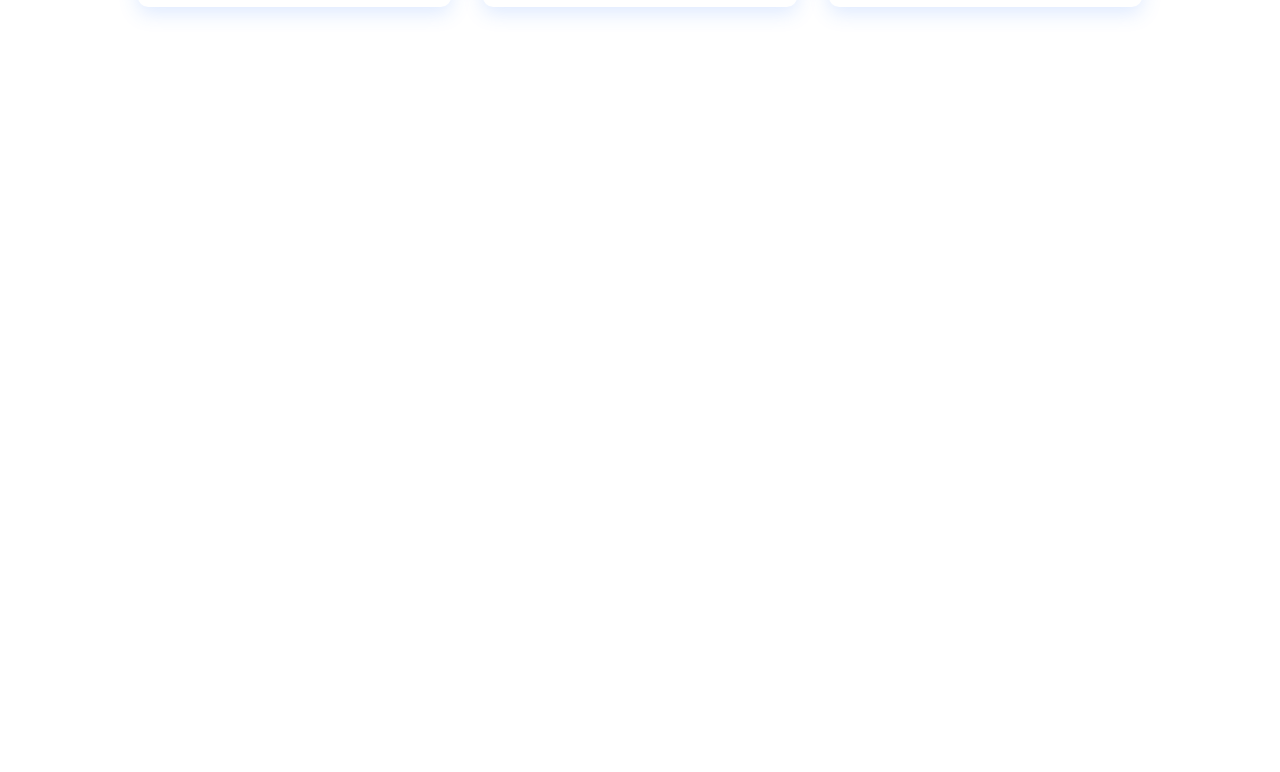
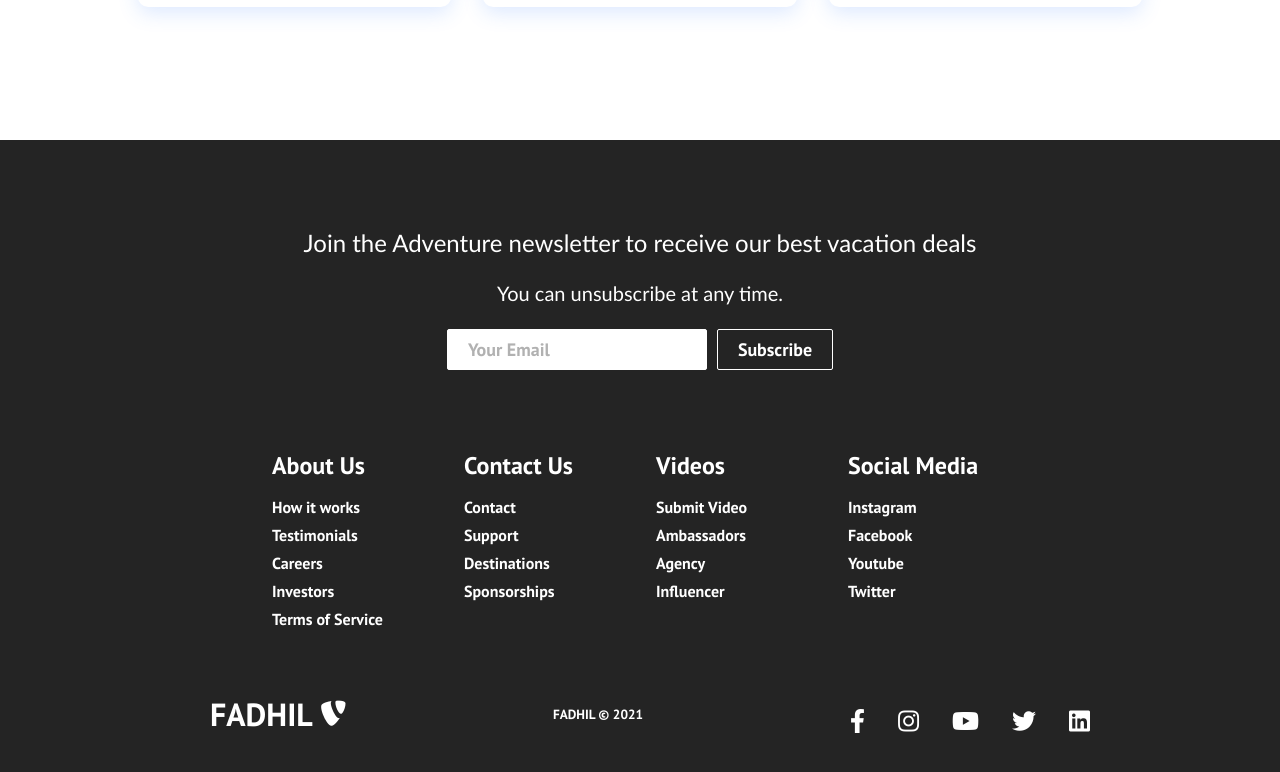
Before and after one commit to ridhanf/rfadhil-fe-react, a React (Create React App) app: page / in a window 1280 px wide. Shown: the part 1785-2557 px from the top of the page. Before the commit the page ends 1925 px from the top, so only its background shows below. Built offline with nearby package versions, Linux system fonts and the light colour scheme.

Commit message:
add footer

```diff
--- /dev/null
+++ b/src/components/Footer.css
@@ -0,0 +1,163 @@
+.footer-container {
+  background-color: #242424;
+  padding: 4rem 0 2rem 0;
+  display: flex;
+  flex-direction: column;
+  justify-content: center;
+  align-items: center;
+}
+
+.footer-subscription {
+  display: flex;
+  flex-direction: column;
+  justify-content: center;
+  align-items: center;
+  text-align: center;
+
+  margin-bottom: 24px;
+  padding: 24px;
+  color: #fff;
+}
+
+.footer-subscription > p {
+  font-family: 'Trebuchet MS', 'Lucida Sans Unicode', 'Lucida Grande',
+    'Lucida Sans', Arial, sans-serif;
+}
+
+.footer-subscription-heading {
+  margin-bottom: 24px;
+  font-size: 24px;
+}
+
+.footer-subscription-text {
+  margin-bottom: 24px;
+  font-size: 20px;
+}
+
+.footer-input {
+  padding: 8px 20px;
+  border-radius: 2px;
+  margin-right: 10px;
+  outline: none;
+  border: none;
+  font-size: 18px;
+  margin-bottom: 16px;
+  border: 1px solid #fff;
+}
+
+.footer-links {
+  width: 100%;
+  max-width: 1000px;
+  display: flex;
+  justify-content: center;
+}
+
+.footer-link-wrapper {
+  display: flex;
+}
+
+.footer-link-items {
+  display: flex;
+  flex-direction: column;
+  align-items: flex-start;
+  margin: 16px;
+  text-align: left;
+  width: 160px;
+  box-sizing: border-box;
+}
+
+.footer-link-items h2 {
+  margin-bottom: 16px;
+}
+
+.footer-link-items > h2 {
+  color: #fff;
+}
+
+.footer-link-items a {
+  color: #fff;
+  text-decoration: none;
+  margin-bottom: 0.5rem;
+}
+
+.footer-link-items a:hover {
+  color: #e9e9e9;
+  transition: 0.3s ease-out;
+}
+
+.footer-email-form h2 {
+  margin-bottom: 2rem;
+}
+
+.footer-input::placeholder {
+  color: #b1b1b1;
+}
+
+/* Social Icons */
+.social-icon-link {
+  color: #fff;
+  font-size: 24px;
+}
+
+.social-media {
+  max-width: 1000px;
+  width: 100%;
+}
+
+.social-media-wrap {
+  display: flex;
+  justify-content: space-between;
+  align-items: center;
+  width: 90%;
+  max-width: 1000px;
+  margin: 40px auto 0 auto;
+}
+
+.social-icons {
+  display: flex;
+  justify-content: space-between;
+  align-items: center;
+  width: 240px;
+}
+
+.social-logo {
+  color: #fff;
+  justify-self: start;
+  margin-left: 20px;
+  cursor: pointer;
+  text-decoration: none;
+  font-size: 2rem;
+  display: flex;
+  align-items: center;
+  margin-bottom: 16px;
+}
+
+.website-rights {
+  color: #fff;
+  margin-bottom: 16px;
+}
+
+@media screen and (max-width: 820px) {
+  .footer-links {
+    padding-top: 2rem;
+  }
+
+  .footer-input {
+    width: 100%;
+  }
+
+  .btn {
+    width: 100%;
+  }
+
+  .footer-link-wrapper {
+    flex-direction: column;
+  }
+
+  .social-media-wrap {
+    flex-direction: column;
+  }
+}
+
+@media screen and (max-width: 768px) {
+}
--- /dev/null
+++ b/src/components/Footer.js
@@ -0,0 +1,115 @@
+import React from 'react';
+import { Button } from './Button';
+import './Footer.css';
+import { Link } from 'react-router-dom';
+
+function Footer() {
+  return (
+    <div className='footer-container'>
+      <section className="footer-subscription">
+        <p className="footer-subscription-heading">
+          Join the Adventure newsletter to receive our best vacation deals
+        </p>
+        <p className="footer-subscription-text">
+          You can unsubscribe at any time.
+        </p>
+        <div className="input-areas">
+          <form action="">
+            <input type="email" name="email" placeholder="Your Email" className="footer-input" />
+            <Button buttonStyle='btn--outline'>Subscribe</Button>
+          </form>
+        </div>
+      </section>
+      <div class='footer-links'>
+        <div className='footer-link-wrapper'>
+          <div class='footer-link-items'>
+            <h2>About Us</h2>
+            <Link to='/sign-up'>How it works</Link>
+            <Link to='/'>Testimonials</Link>
+            <Link to='/'>Careers</Link>
+            <Link to='/'>Investors</Link>
+            <Link to='/'>Terms of Service</Link>
+          </div>
+          <div class='footer-link-items'>
+            <h2>Contact Us</h2>
+            <Link to='/'>Contact</Link>
+            <Link to='/'>Support</Link>
+            <Link to='/'>Destinations</Link>
+            <Link to='/'>Sponsorships</Link>
+          </div>
+        </div>
+        <div className='footer-link-wrapper'>
+          <div class='footer-link-items'>
+            <h2>Videos</h2>
+            <Link to='/'>Submit Video</Link>
+            <Link to='/'>Ambassadors</Link>
+            <Link to='/'>Agency</Link>
+            <Link to='/'>Influencer</Link>
+          </div>
+          <div class='footer-link-items'>
+            <h2>Social Media</h2>
+            <Link to='/'>Instagram</Link>
+            <Link to='/'>Facebook</Link>
+            <Link to='/'>Youtube</Link>
+            <Link to='/'>Twitter</Link>
+          </div>
+        </div>
+      </div>
+      <section class='social-media'>
+        <div class='social-media-wrap'>
+          <div class='footer-logo'>
+            <Link to='/' className='social-logo'>
+              FADHIL
+              <i class='fab fa-typo3' />
+            </Link>
+          </div>
+          <small class='website-rights'>FADHIL &copy; 2021</small>
+          <div class='social-icons'>
+            <Link
+              class='social-icon-link facebook'
+              to='/'
+              target='_blank'
+              aria-label='Facebook'
+            >
+              <i class='fab fa-facebook-f' />
+            </Link>
+            <Link
+              class='social-icon-link instagram'
+              to='/'
+              target='_blank'
+              aria-label='Instagram'
+            >
+              <i class='fab fa-instagram' />
+            </Link>
+            <Link
+              class='social-icon-link youtube'
+              to='/'
+              target='_blank'
+              aria-label='Youtube'
+            >
+              <i class='fab fa-youtube' />
+            </Link>
+            <Link
+              class='social-icon-link twitter'
+              to='/'
+              target='_blank'
+              aria-label='Twitter'
+            >
+              <i class='fab fa-twitter' />
+            </Link>
+            <Link
+              class='social-icon-link twitter'
+              to='/'
+              target='_blank'
+              aria-label='LinkedIn'
+            >
+              <i class='fab fa-linkedin' />
+            </Link>
+          </div>
+        </div>
+      </section>
+    </div>
+  )
+}
+
+export default Footer;
--- a/src/components/pages/Home.js
+++ b/src/components/pages/Home.js
@@ -2,12 +2,14 @@ import React from 'react';
 import '../../App.css';
 import HeroSection from '../HeroSection';
 import Cards from '../Cards';
+import Footer from '../Footer';
 
 function Home () {
   return (
     <>
       <HeroSection />
       <Cards />
+      <Footer />
     </>
   )
 }
```
Also changed, not shown: 1 other file (tests, documents, lock files or other folders).
